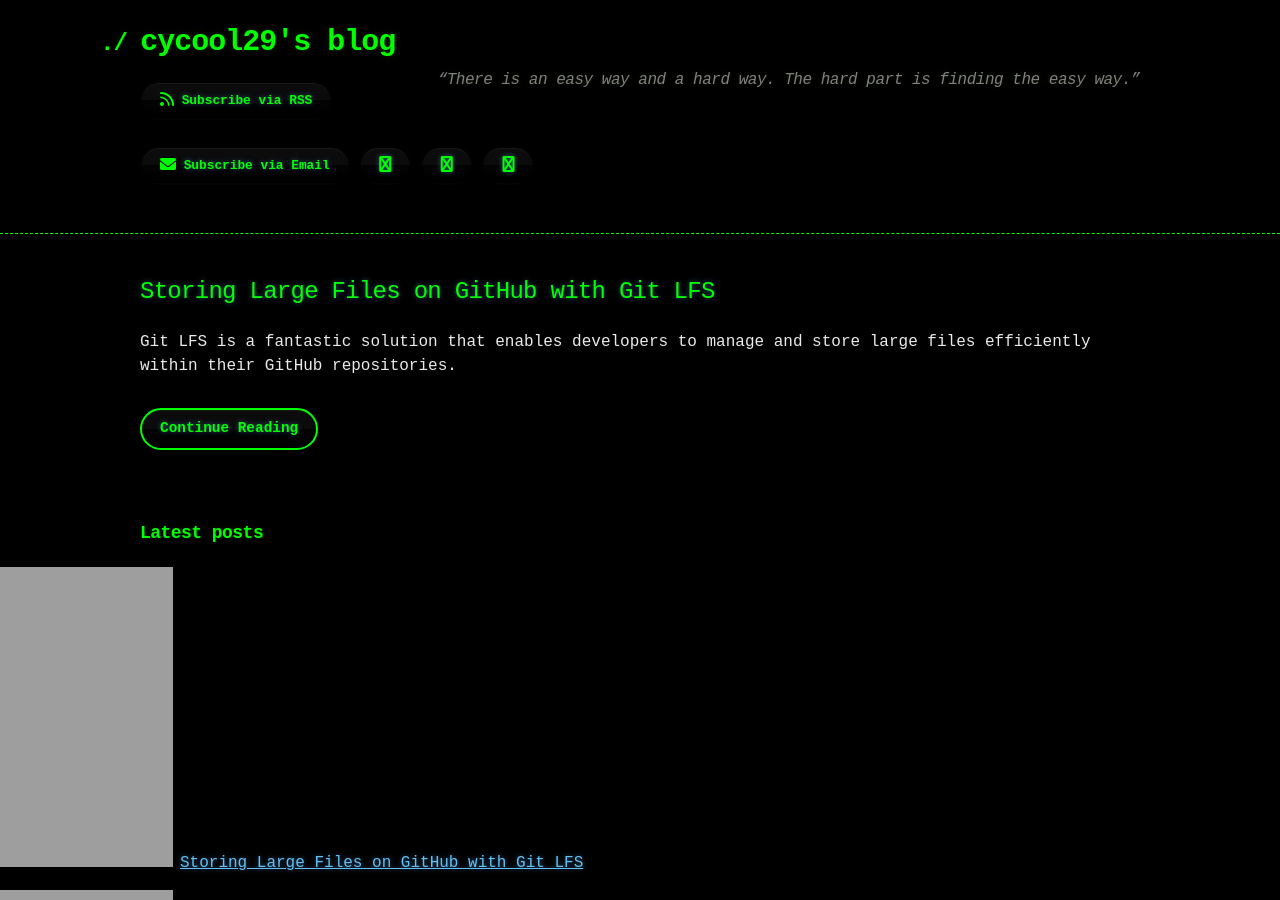
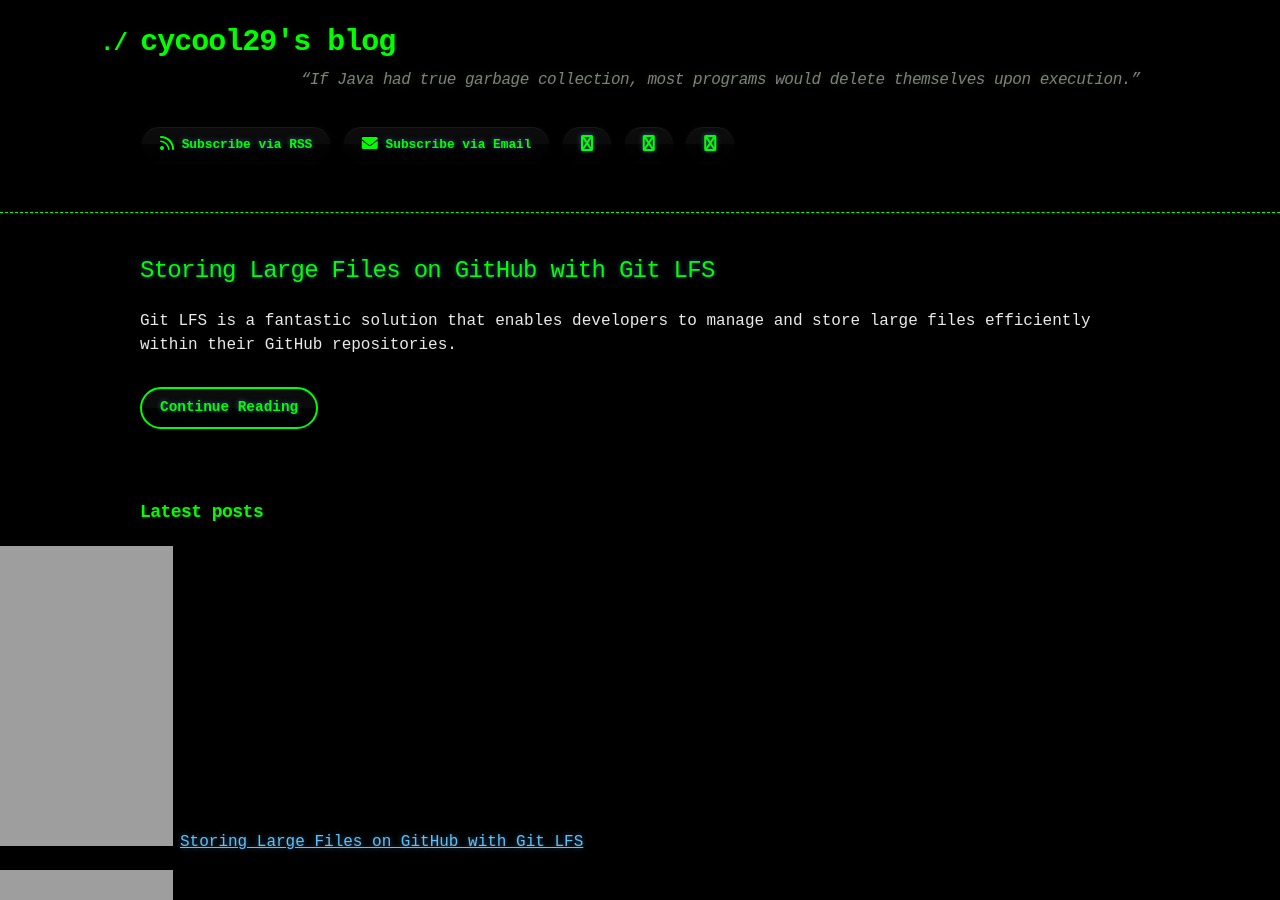
Before and after one commit to cycool29/cycool29.github.io, a Jekyll site: the page built from index.md, in a window 1280 px wide and 900 px high. Built offline with Jekyll 4.4.1, drawn with Linux system fonts in a browser that asks for light colours; a style sheet for code colours, icons or effects is not loaded.

Commit message:
Update quotes

```diff
--- a/_config.yml
+++ b/_config.yml
@@ -1,5 +1,5 @@
 title: cycool29's blog
-description: "“There is an easy way and a hard way. The hard part is finding the easy way.” "
+description: "“If Java had true garbage collection, most programs would delete themselves upon execution.” "
 bio: A high school student. Intermediate in Python, Git, Bash. Learning JavaScript. He/Him. "
 author: cycool29
 url: https://cycool29.github.io
```
